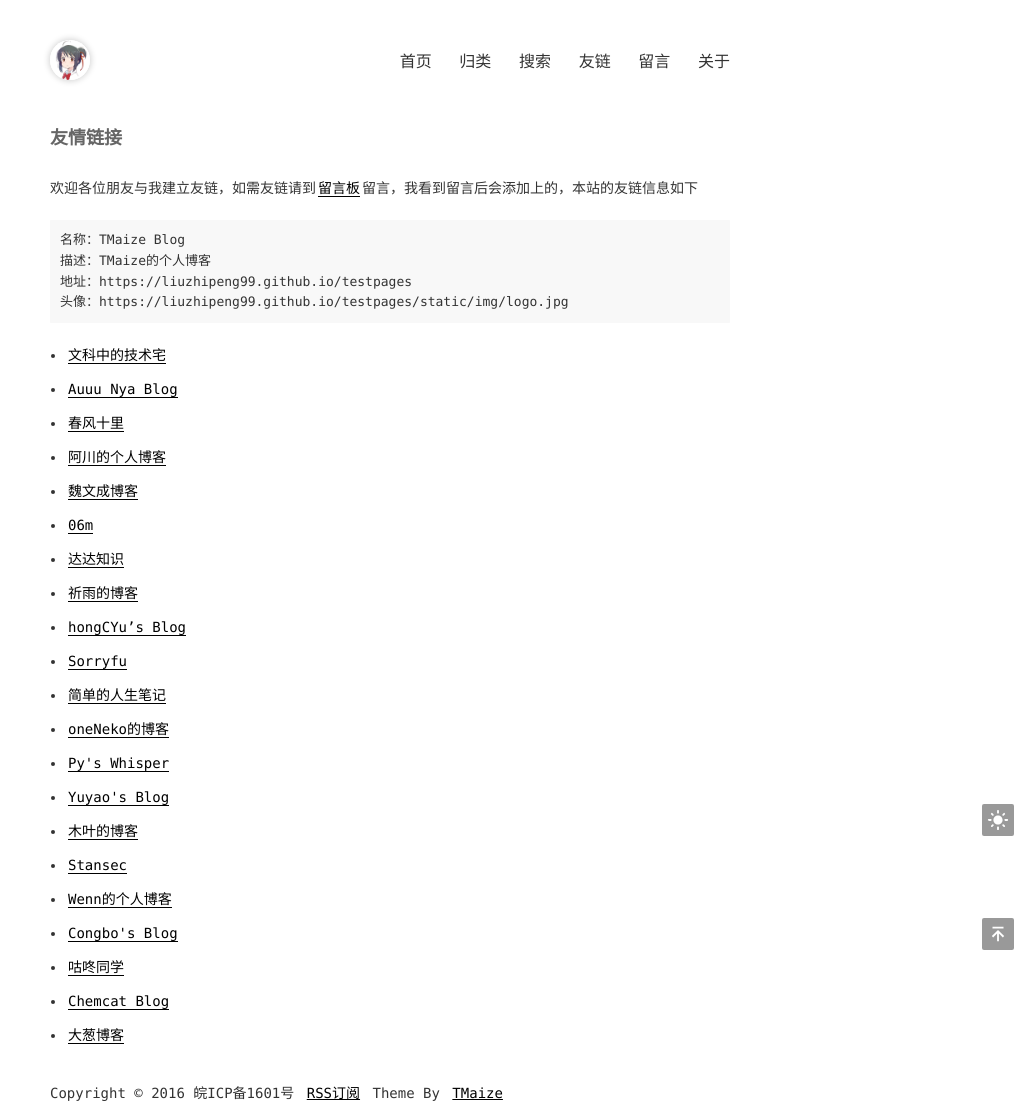
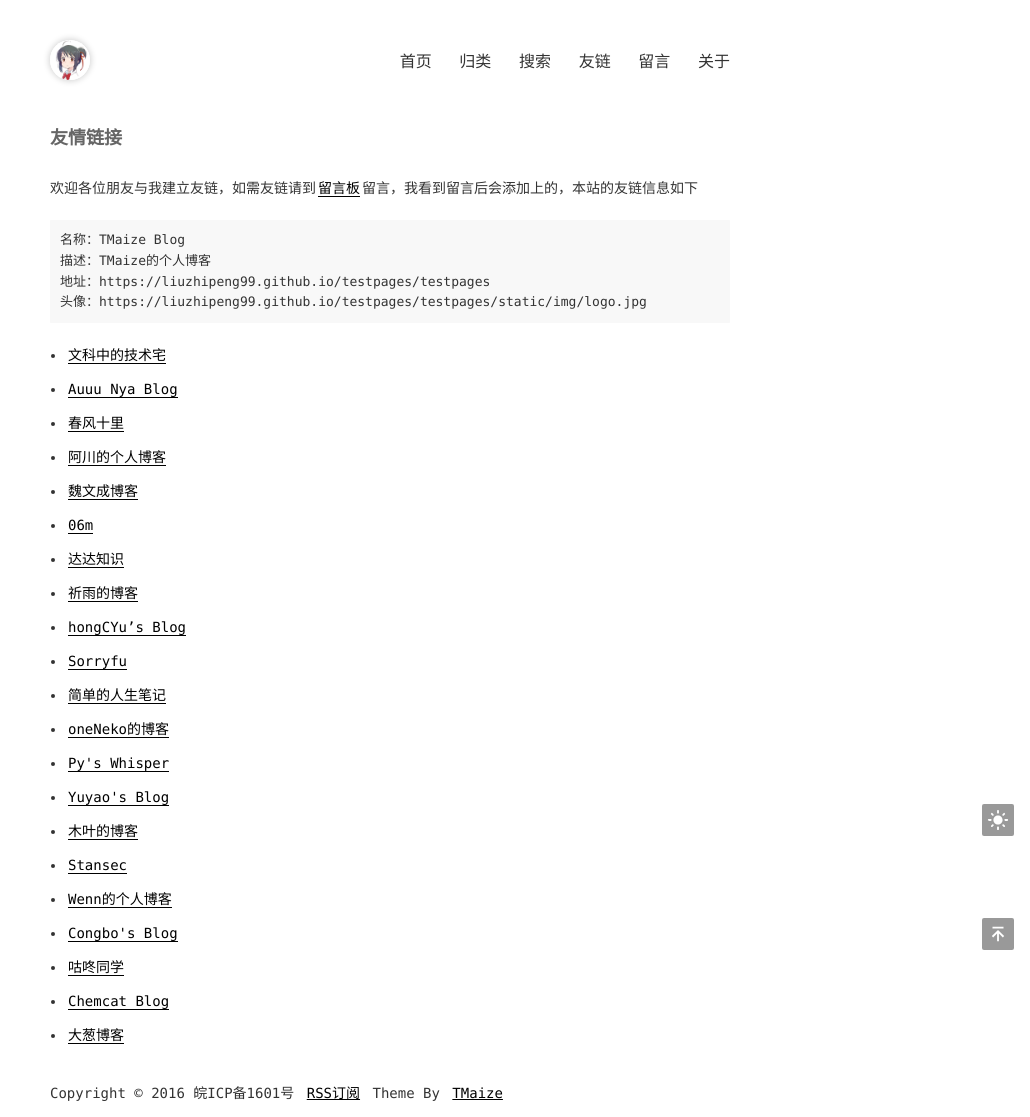
Before and after one commit to LiuZhipeng99/blogJekyll, a Jekyll site: the page built from pages/links.md, in a window 1280 px wide. Shown: the whole page, without its empty margins (250-1280 px from the left). Built offline with Jekyll 4.4.1, drawn with Linux system fonts in a browser that asks for light colours.

Commit message:
Update _config.yml

```diff
--- a/_config.yml
+++ b/_config.yml
@@ -18,7 +18,7 @@ exclude: ['CNAME', 'README.md', 'LICENSE', '_site', 'dist', 'Gemfile', 'Gemfile.
 # 域名配置
 # baseurl配置,如果网站部署在根目录下的其他目录中，请设置为 /目录名
 domainUrl: 'https://liuzhipeng99.github.io/testpages'
-baseurl: ''
+baseurl: '/testpages'
 
 # 吐个槽地址，会在chat页面中重定向到该地址
 tucaoUrl: https://support.qq.com/product/86335
```
